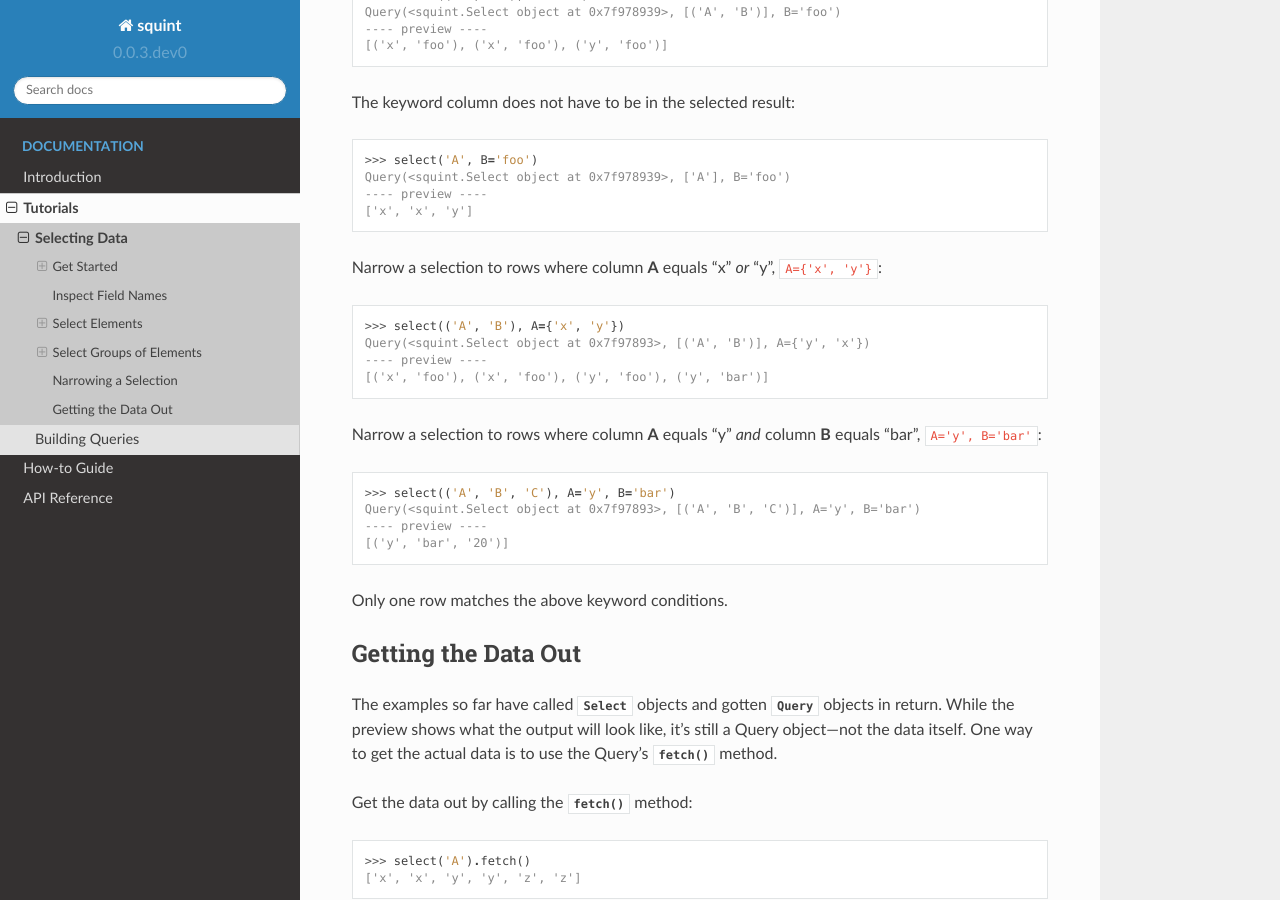
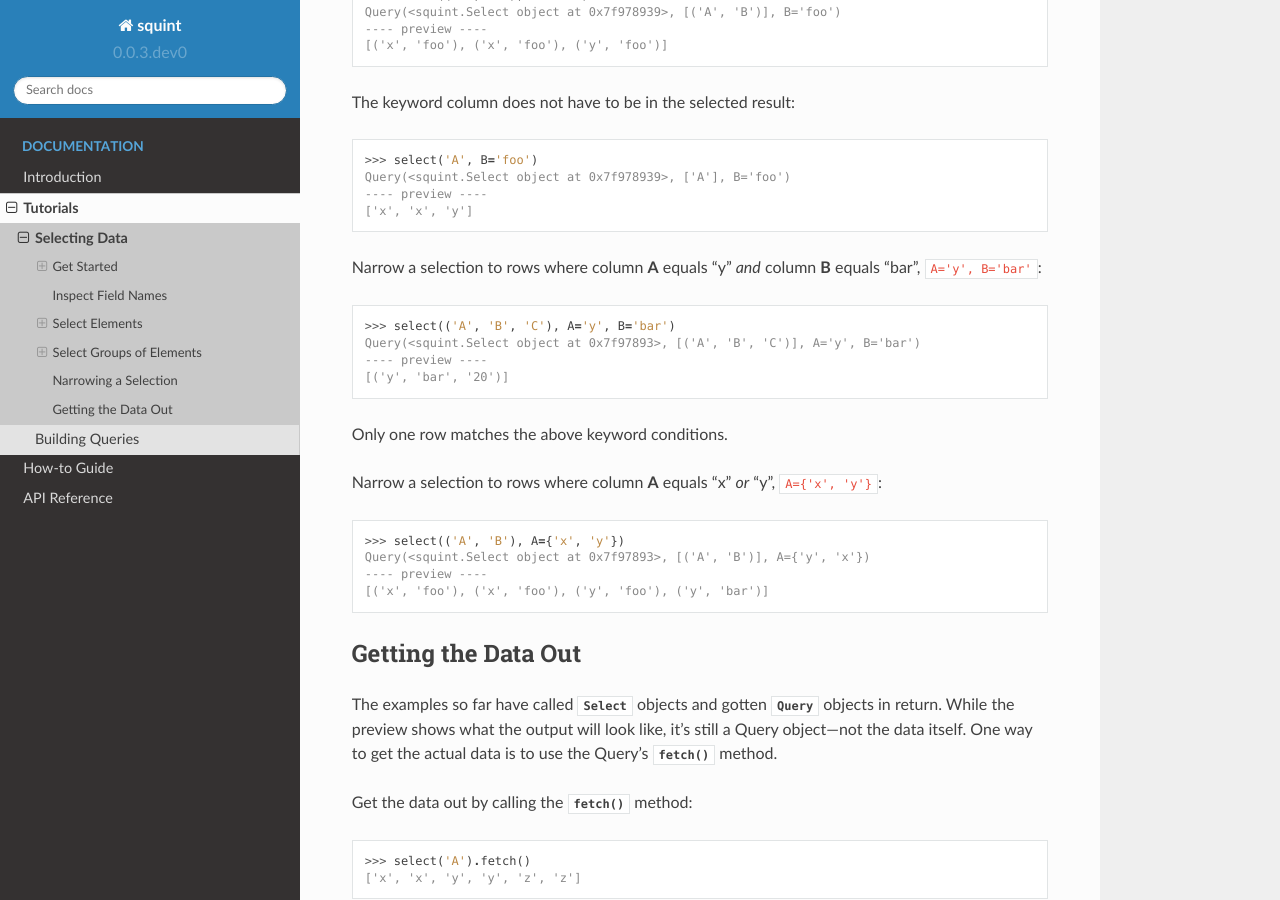
Before and after one commit to shawnbrown/squint, a Sphinx documentation site: the page built from docs/tutorial/select.rst, in a window 1280 px wide and 900 px high, scrolled down 4524 px. Built offline with Sphinx 7.4.7 and the Read the Docs theme 2.0.0, drawn with Linux system fonts in a browser that asks for light colours; some of the changed lines change nothing that is shown.

Commit message:
Move the x-or-y predicate example to the end of the section.

```diff
--- a/docs/tutorial/select.rst
+++ b/docs/tutorial/select.rst
@@ -296,14 +296,6 @@ The keyword column does not have to be in the selected result::
     ---- preview ----
     ['x', 'x', 'y']
 
-Narrow a selection to rows where column **A** equals "x" *or* "y",
-``A={'x', 'y'}``::
-
-    >>> select(('A', 'B'), A={'x', 'y'})
-    Query(<squint.Select object at 0x7f97893>, [('A', 'B')], A={'y', 'x'})
-    ---- preview ----
-    [('x', 'foo'), ('x', 'foo'), ('y', 'foo'), ('y', 'bar')]
-
 Narrow a selection to rows where column **A** equals "y" *and*
 column **B** equals "bar", ``A='y', B='bar'``::
 
@@ -313,6 +305,14 @@ column **B** equals "bar", ``A='y', B='bar'``::
     [('y', 'bar', '20')]
 
 Only one row matches the above keyword conditions.
+
+Narrow a selection to rows where column **A** equals "x" *or* "y",
+``A={'x', 'y'}``::
+
+    >>> select(('A', 'B'), A={'x', 'y'})
+    Query(<squint.Select object at 0x7f97893>, [('A', 'B')], A={'y', 'x'})
+    ---- preview ----
+    [('x', 'foo'), ('x', 'foo'), ('y', 'foo'), ('y', 'bar')]
 
 
 Getting the Data Out
```
